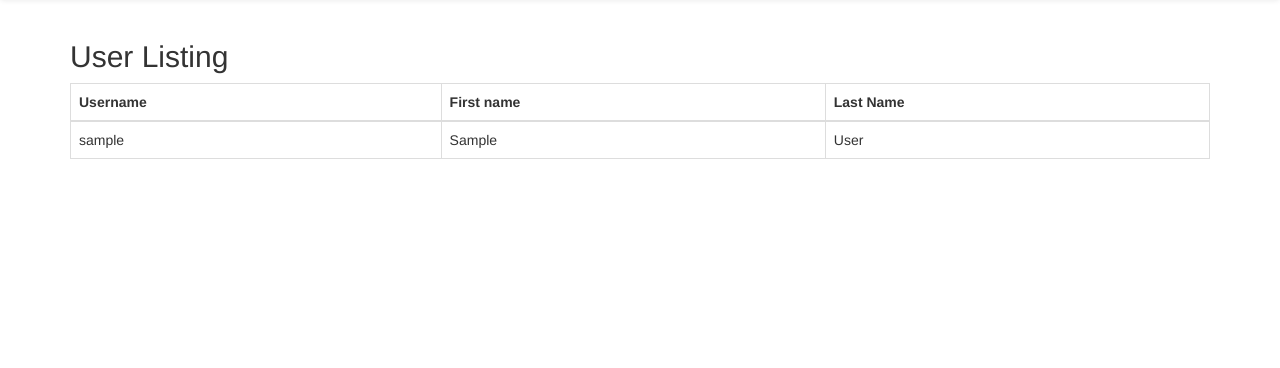
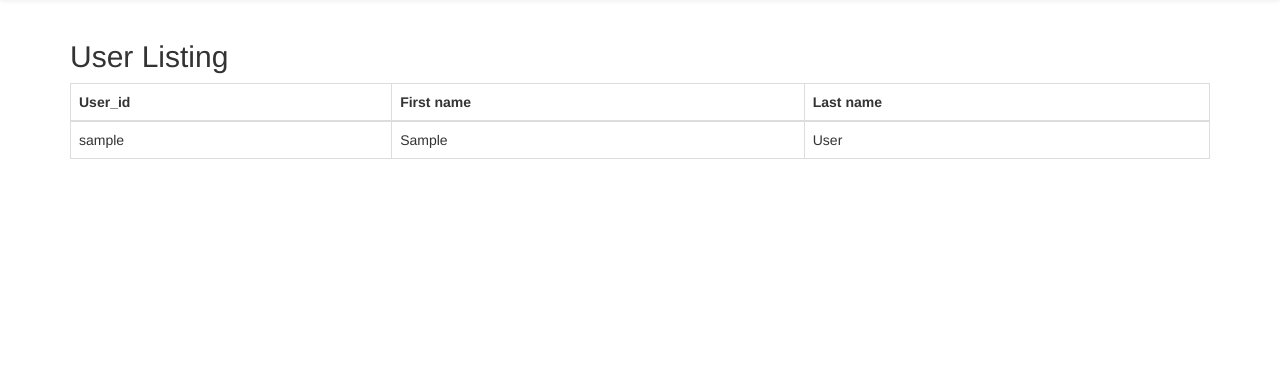
Before and after one commit to sumit-ssr207/crl_assignment, a Django app: page /user_listing/all_user_list_screen in a window 1280 px wide. Shown: the part 52-420 px from the top of the page. Run offline with Django 4.2, Linux system fonts and the light colour scheme; a user stored in the database is signed in; tables that the repository leaves empty hold one stand-in row (values such as "Sample post"); some libraries are stand-ins or nearby versions.

Commit message:
minor changes in table headers

```diff
--- a/user_listing/templates/user_list.html
+++ b/user_listing/templates/user_list.html
@@ -25,9 +25,9 @@
 <table class="table table-bordered">
   <thead>
     <tr>
-      <th>Username</th>
+      <th>User_id</th>
       <th>First name</th>
-      <th>Last Name</th>
+      <th>Last name</th>
     </tr>
   </thead>
   <tbody>
```
